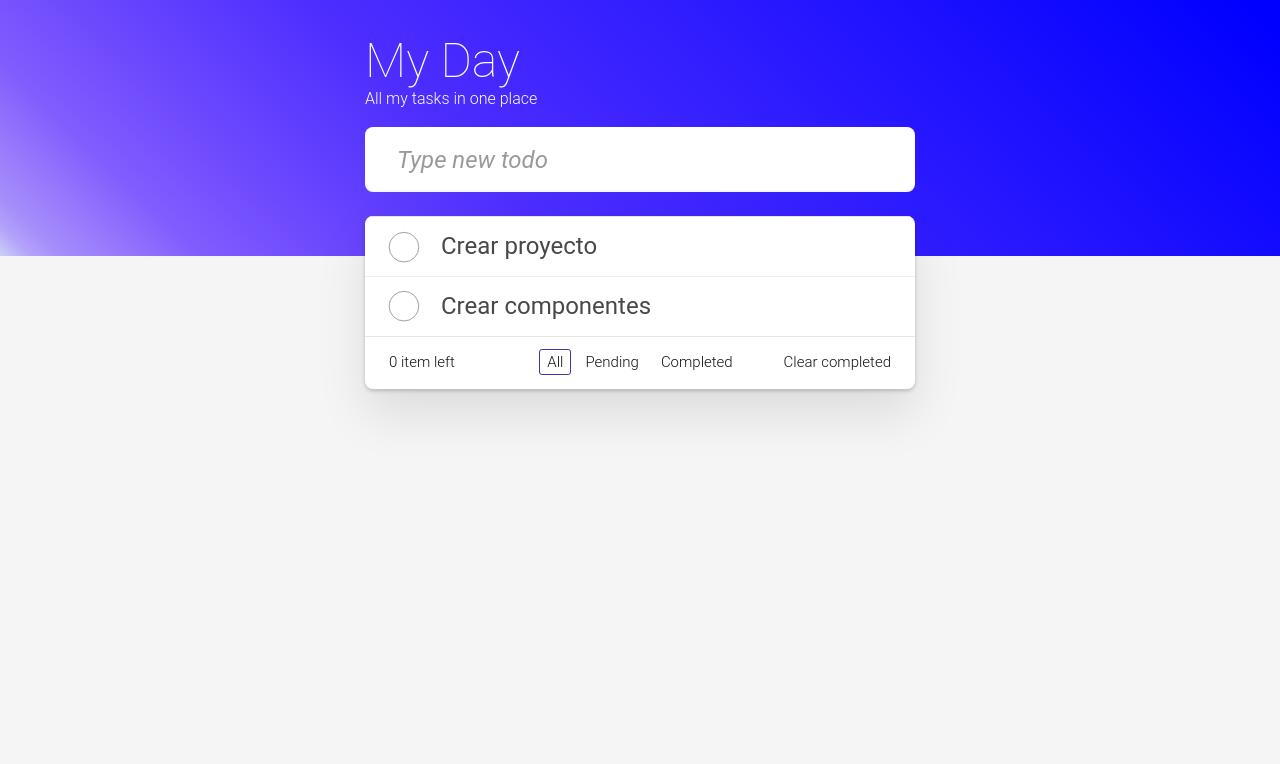
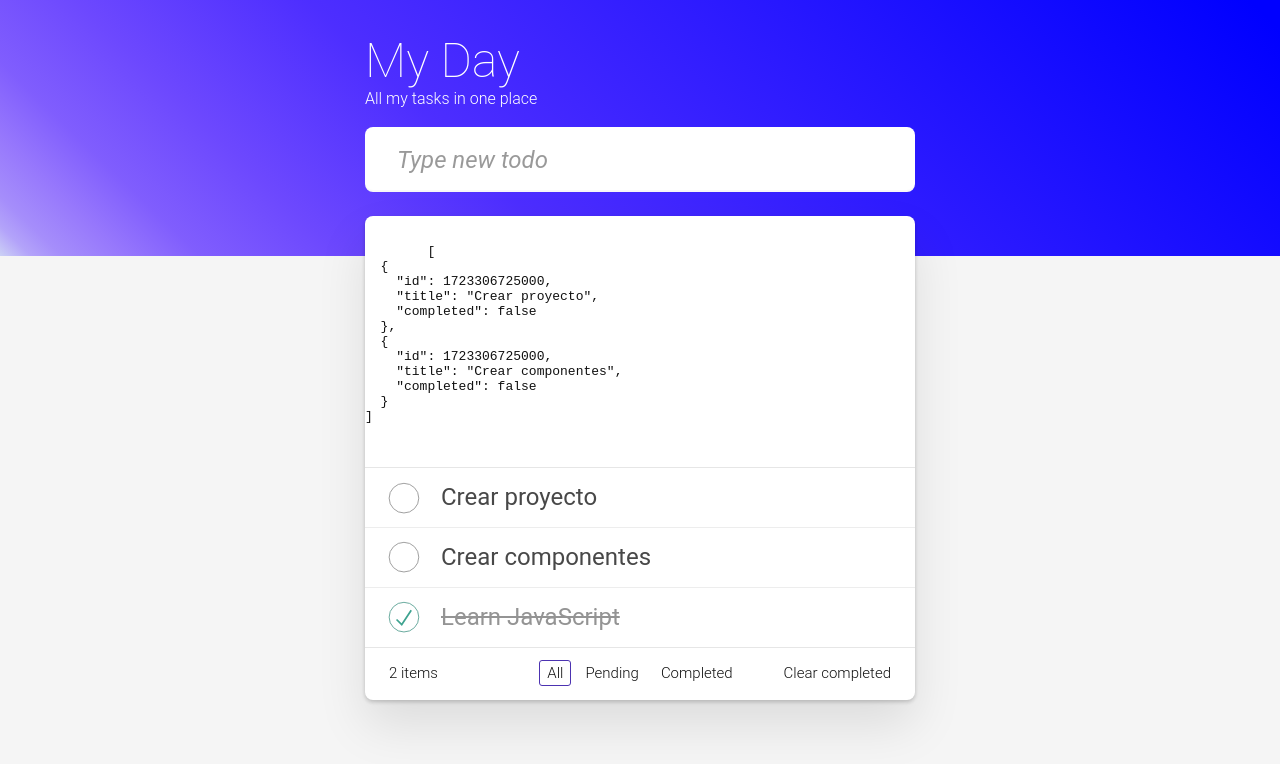
Before and after one commit to EdgardoLuisJimenez/todo-app-angular, an Angular app: page / in a window 1280 px wide. Shown: the top 764 px of the page. Built offline with nearby package versions, Linux system fonts and the light colour scheme.

Commit message:
Update tasks

```diff
--- a/src/app/pages/home/home.component.html
+++ b/src/app/pages/home/home.component.html
@@ -14,17 +14,26 @@
   </header>
   <div class="container todoapp-wrapper">
     <!-- This section should be hidden by default and shown when there are todos -->
+    <pre>
+      <code>
+        {{tasks() | json}}
+      </code>
+    </pre>
     <section class="main">
       <ul class="todo-list">
         <li *ngFor="let task of tasks(); index as i">
           <div class="view">
-            <input class="toggle" type="checkbox" />
+            <input
+              class="toggle"
+              type="checkbox"
+              [checked]="task.completed"
+              (change)="updateTask(i)"
+            />
             <label>{{ task.title }}</label>
             <button class="destroy" (click)="deleteTask(i)"></button>
           </div>
           <input class="edit" value="Buy a unicorn" />
         </li>
-        <!--
         <li class="completed">
           <div class="view">
             <input class="toggle" type="checkbox" checked />
@@ -33,6 +42,7 @@
           </div>
           <input class="edit" value="Learn JavaScript" />
         </li>
+        <!--
         <li>
           <div class="view">
             <input class="toggle" type="checkbox" />
@@ -55,7 +65,9 @@
     <!-- This footer should be hidden by default and shown when there are todos -->
     <footer class="footer">
       <!-- This should be `0 items left` by default -->
-      <span class="todo-count"><strong>0</strong> item left</span>
+      <span class="todo-count"
+        ><strong>{{ tasks().length }}</strong> items
+      </span>
       <!-- Remove this if you don't implement routing -->
       <ul class="filters">
         <li>
--- a/src/app/pages/home/home.component.ts
+++ b/src/app/pages/home/home.component.ts
@@ -43,4 +43,18 @@ export class HomeComponent {
       tasks.filter((task, position) => position !== index)
     );
   }
+
+  updateTask(index: number) {
+    this.tasks.update((tasks) => {
+      return tasks.map((task, position) => {
+        if (position === index) {
+          return {
+            ...task,
+            completed: !task.completed,
+          };
+        }
+        return task;
+      });
+    });
+  }
 }
```
